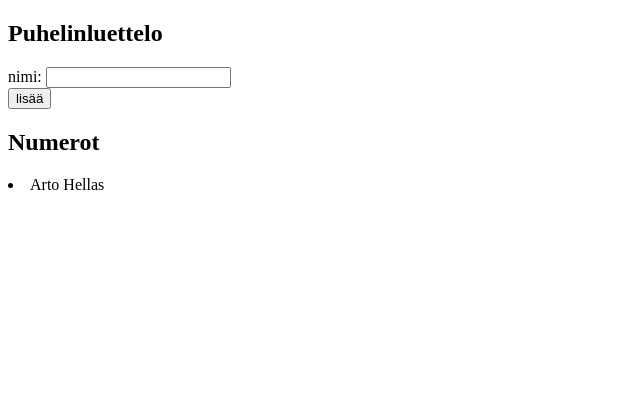
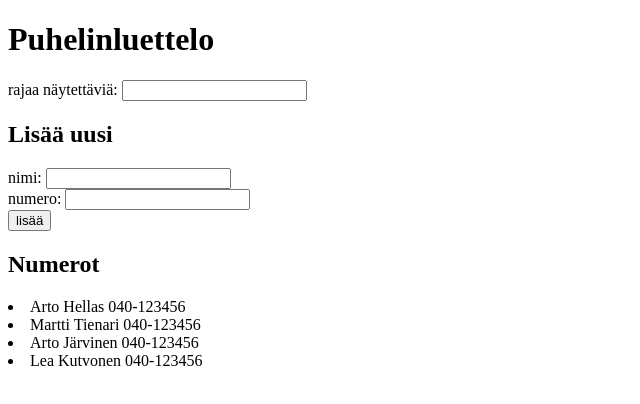
Before and after one commit to hullcaid/2019fu11stack0pen, a React (Create React App) app in the folder osa2/puhelinluettelo/: page / in a window 1280 px wide. Shown: the top 404 px of the page, without its empty margins (0-640 px from the left). Built offline with nearby package versions, Linux system fonts and the light colour scheme.

Commit message:
Tehtävä 2.9

```diff
--- a/osa2/puhelinluettelo/src/App.js
+++ b/osa2/puhelinluettelo/src/App.js
@@ -1,14 +1,30 @@
 import React, { useState } from 'react'
+
 
 const App = () => {
   const [ persons, setPersons] = useState([
-    { name: 'Arto Hellas' }
+    { name: 'Arto Hellas', number: '040-123456' },
+    { name: 'Martti Tienari', number: '040-123456' },
+    { name: 'Arto Järvinen', number: '040-123456' },
+    { name: 'Lea Kutvonen', number: '040-123456' }
   ])
   const [ newName, setNewName ] = useState('')
+  const [ newNumber, setNewNumber ] = useState('')
+  const [ filter, setNewFilter ] = useState('')
 
   const handleNameChange = (event) =>{
+    //console.log(event.target.value)
+    setNewName(event.target.value)
+  }
+
+  const handleNumberChange = (event) => {
+    //console.log(event.target.value)
+    setNewNumber(event.target.value)
+  }
+
+  const handleFilterChange = (event) => {
     console.log(event.target.value)
-    setNewName(event.target.value)
+    setNewFilter(event.target.value)
   }
 
   const addName = (event) => {
@@ -27,30 +43,38 @@ const App = () => {
     if(!exists) {
       const personObject = {
         name: newName,
+        number: newNumber,
       }
 
       console.log(personObject)
 
       setPersons(persons.concat(personObject))
       setNewName('')
+      setNewNumber('')
     }
   }
 
-  const Listing = ({person}) => <li>{person.name}</li>
+  const Listing = ({person}) => <li>{person.name} {person.number}</li>
 
-  const rows = () => persons.map(person =>
-    <Listing
-      key={person.name}
-      person={person}
-      />
-    )
+  const filteredList = filter.length >0 ? persons.filter(person => person.name.toLowerCase().includes(filter.toLowerCase()) ) : persons
+
+  const rows = () => filteredList.map(person =>
+  <Listing key={person.name} person={person} />)
+
 
   return (
     <div>
-      <h2>Puhelinluettelo</h2>
+      <h1>Puhelinluettelo</h1>
+        <div>
+          rajaa näytettäviä: <input value={filter} onChange={handleFilterChange}/>
+        </div>
+      <h2>Lisää uusi</h2>
         <form onSubmit={addName}>
           <div>
             nimi: <input value={newName} onChange={handleNameChange}/>
+          </div>
+          <div>
+            numero: <input value={newNumber} onChange={handleNumberChange}/>
           </div>
           <div>
             <button type="submit">lisää</button>
```
Lines whose indentation alone changed are shown as unchanged.
